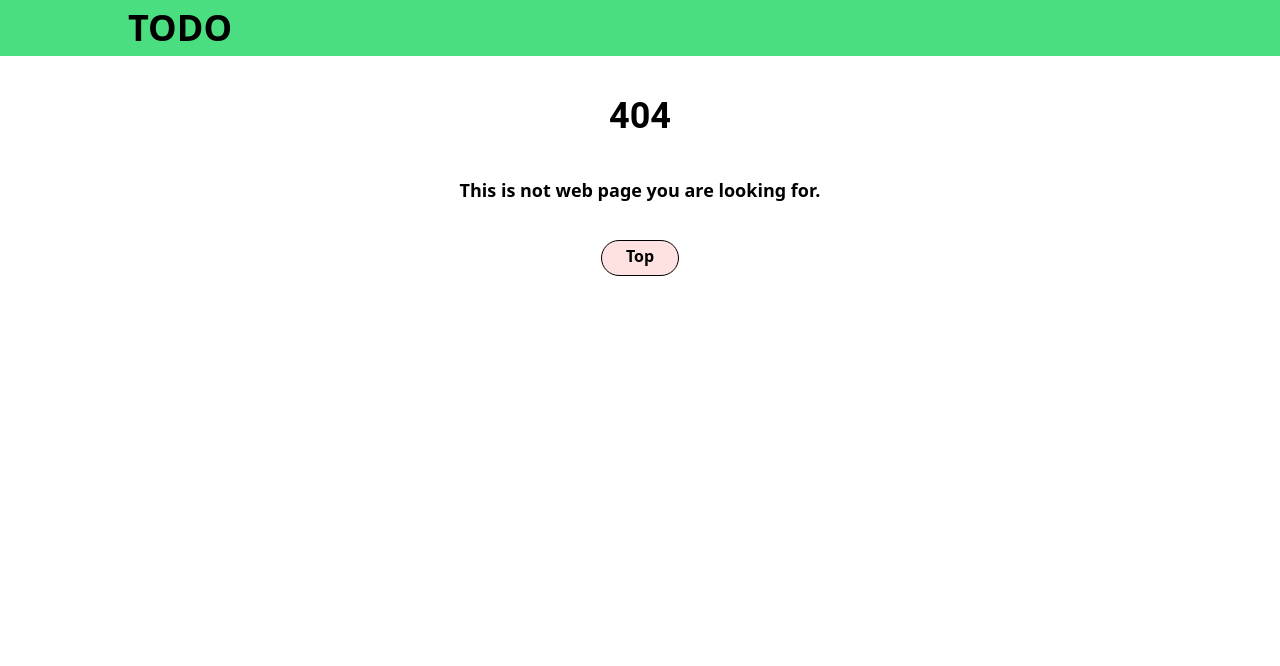
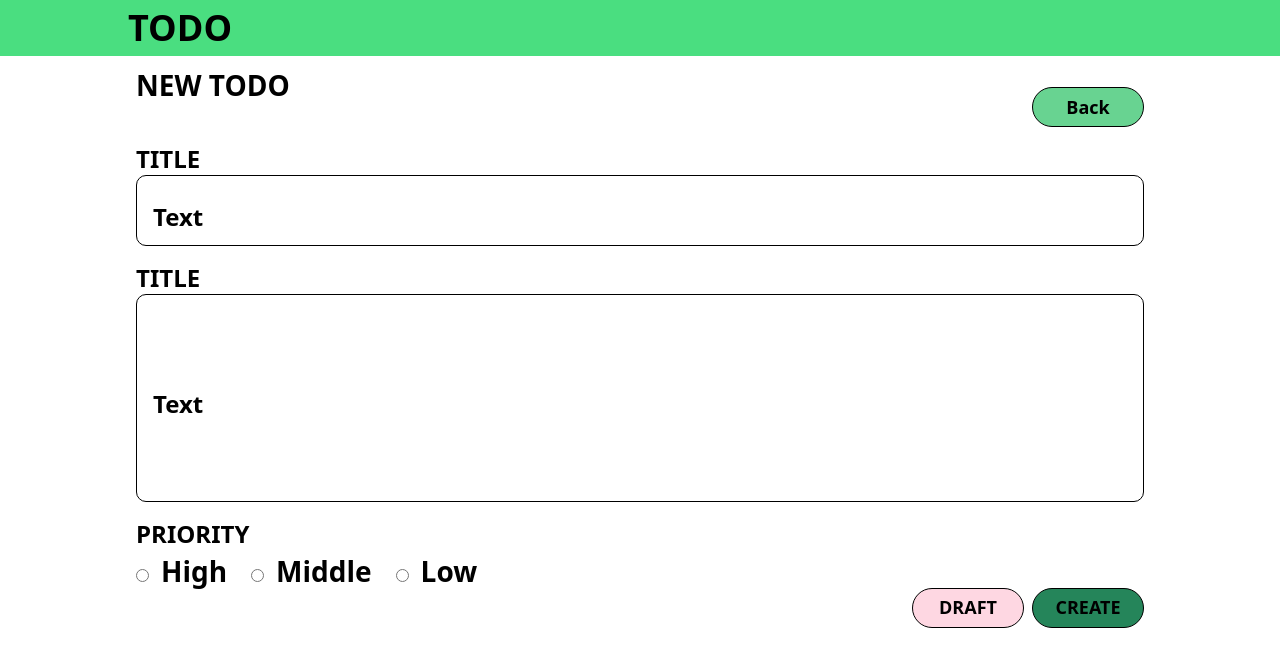
Before and after one commit to if-mentor/todo_itf_first, a Next.js app: page /create in a window 1280 px wide. Before the commit this address had no page. Shown: the top 666 px of the page. Built offline with nearby package versions, Linux system fonts and the light colour scheme.

Commit message:
#9 add:Todo新規作成ページ

```diff
--- /dev/null
+++ b/src/components/InputDetail.tsx
@@ -0,0 +1,17 @@
+import React from "react";
+
+const InputDetail = () => {
+  return (
+    <div className="w-full font-bold">
+      <div className="max-w-5xl mx-auto p-2">
+        <label className="text-2xl ">TITLE</label>
+        <input
+          type="text"
+          placeholder="Text"
+          className="text-5 border border-black w-full h-[208px] rounded-[10px] px-4 py-2 placeholder:text-black placeholder:absolute placeholder:text-2xl"
+        />
+      </div>
+    </div>
+  );
+};
+export default InputDetail;
--- /dev/null
+++ b/src/components/InputTitle.tsx
@@ -0,0 +1,18 @@
+import React from "react";
+
+const InputTitle = () => {
+  return (
+    <div className="w-full font-bold">
+      <div className="max-w-5xl mx-auto p-2">
+        <label className="text-2xl">TITLE</label>
+        <input
+          type="text"
+          placeholder="Text"
+          className="text-5 border border-black w-full h-[71px] rounded-[10px] px-4 py-2 placeholder:text-black placeholder:absolute placeholder:text-2xl"
+        />
+      </div>
+    </div>
+  );
+};
+
+export default InputTitle;
--- /dev/null
+++ b/src/components/NewTodoFooter.tsx
@@ -0,0 +1,28 @@
+import React from "react";
+
+const NewTodoFooter = () => {
+  return (
+    <div className="w-full font-bold">
+      <div className="text-[28px] max-w-5xl mx-auto p-2 flex justify-between">
+        <div>
+          <h2 className="text-2xl">PRIORITY</h2>
+          <div>
+            <input type="radio" name="priority"/><label className="pl-3 pr-6">High</label>
+            <input type="radio" name="priority"/><label className="pl-3 pr-6">Middle</label>
+            <input type="radio" name="priority"/><label className="pl-3 pr-6">Low</label>
+          </div>
+        </div>
+        <div className="mt-16">
+          <button className="text-[18px] w-28 h-10 border border-black rounded-3xl bg-[#fed7e2] mr-2">
+            DRAFT
+          </button>
+          <button className="text-[18px] w-28 h-10 border border-black rounded-3xl bg-[#25855A] ">
+            CREATE
+          </button>
+        </div>
+      </div>
+    </div>
+  );
+};
+
+export default NewTodoFooter;
--- /dev/null
+++ b/src/components/NewTodoTop.tsx
@@ -0,0 +1,14 @@
+import React from "react";
+
+const NewTodoTop = () => {
+  return (
+    <div className="w-full font-bold">
+      <div className="text-[28px] max-w-5xl mx-auto p-2 flex justify-between">
+        <h2>NEW TODO</h2>
+        <button className="text-[18px] w-28 h-10 border border-black rounded-3xl bg-[#68D391] mt-[23px]">Back</button>
+      </div>
+    </div>
+  );
+};
+
+export default NewTodoTop;
--- /dev/null
+++ b/src/pages/create.tsx
@@ -0,0 +1,18 @@
+import InputDetail from "@/components/InputDetail";
+import InputTitle from "@/components/InputTitle";
+import NewTodoFooter from "@/components/NewTodoFooter";
+import NewTodoTop from "@/components/NewTodoTop";
+import React from "react";
+
+const create = () => {
+  return (
+    <div>
+      <NewTodoTop />
+      <InputTitle />
+      <InputDetail />
+      <NewTodoFooter />
+    </div>
+  );
+};
+
+export default create;
```
